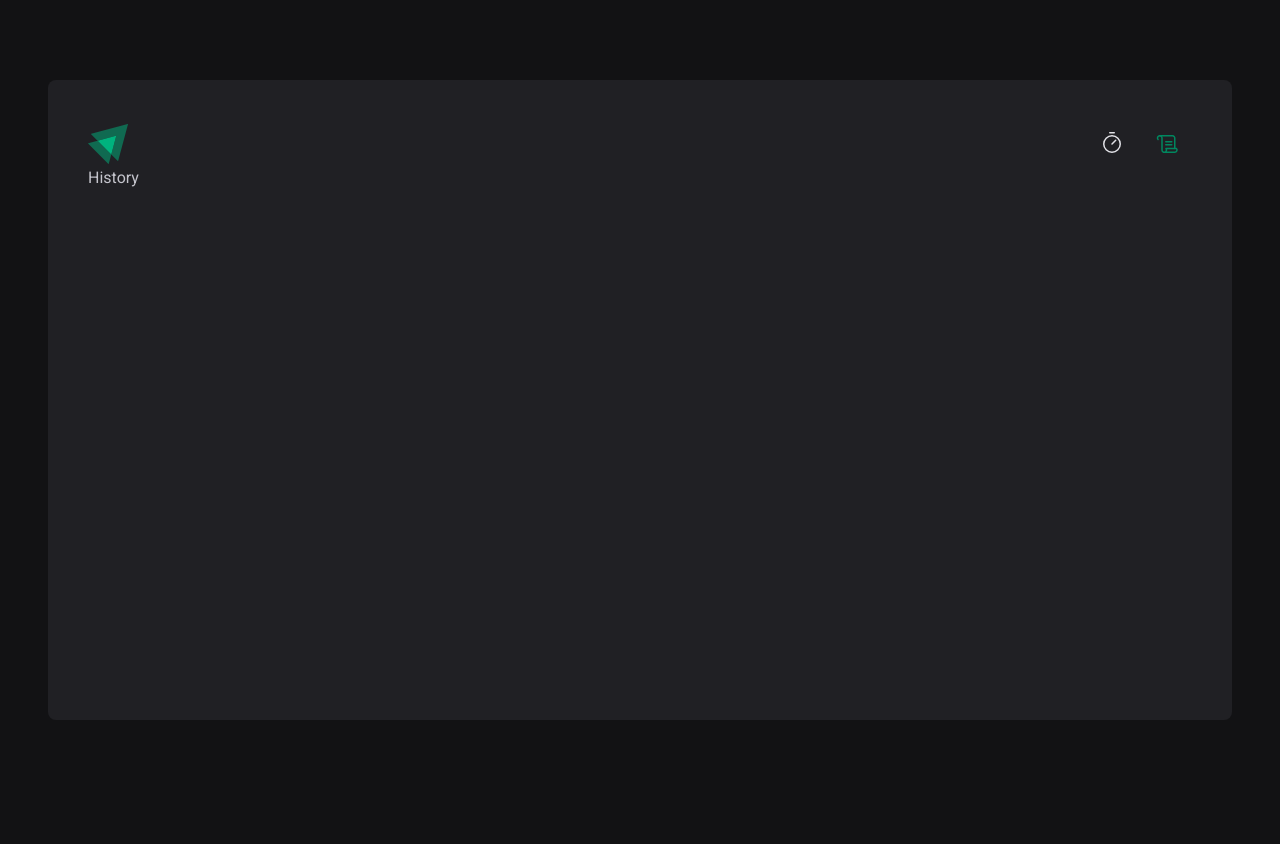
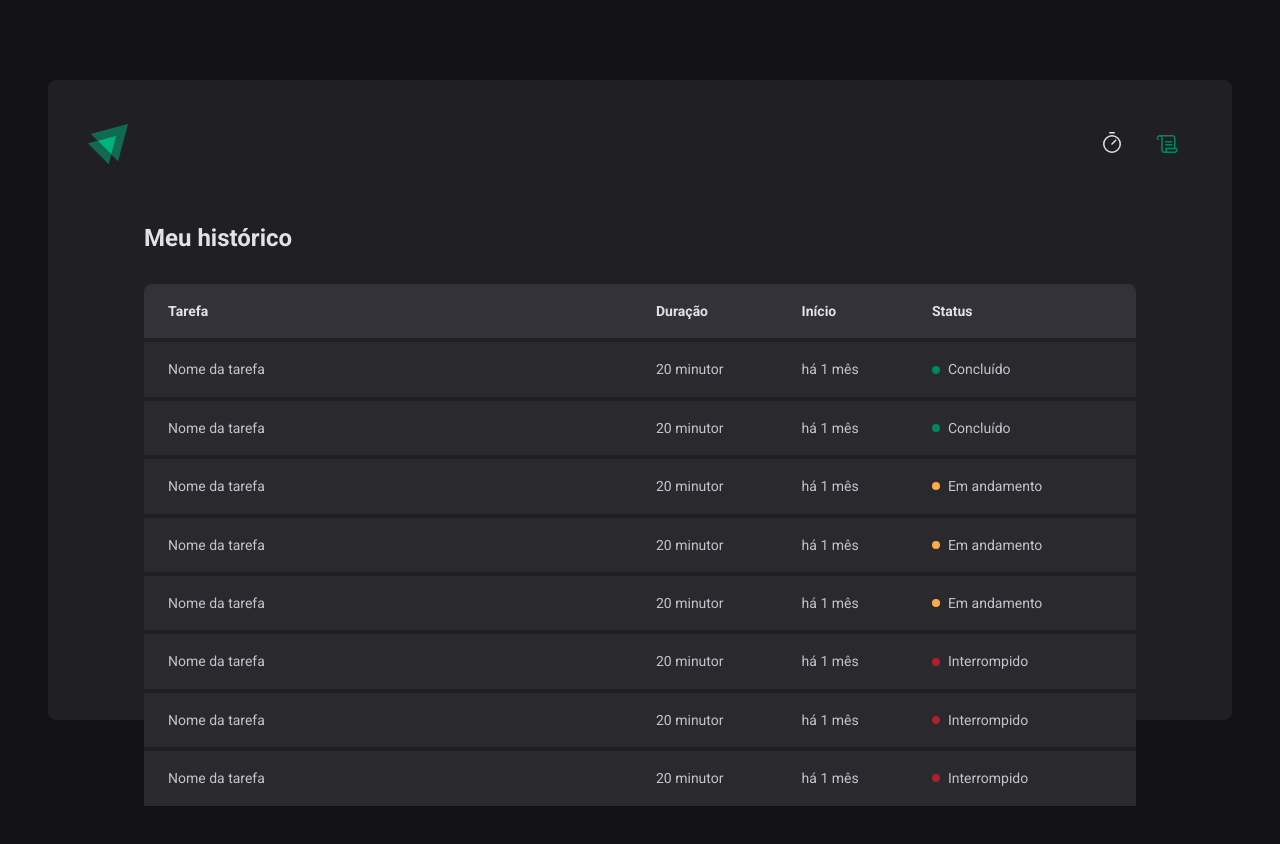
Before and after one commit to ricardroberg/rocketseat-02-ignite-timer, a React (Vite) app: page /history in a window 1280 px wide. Shown: the top 844 px of the page. Before the commit the page ends 800 px from the top, so only its background shows below. Built offline with nearby package versions, Linux system fonts and the light colour scheme.

Commit message:
Finalizada estilização do Histórico

```diff
--- a/package.json
+++ b/package.json
@@ -6,8 +6,7 @@
   "scripts": {
     "dev": "vite",
     "build": "tsc && vite build",
-    "preview": "vite preview",
-    "lint": "eslint src --ext .ts,.tsx "
+    "preview": "vite preview"
   },
   "dependencies": {
     "phosphor-react": "^1.4.1",
--- a/src/pages/History/index.tsx
+++ b/src/pages/History/index.tsx
@@ -1,3 +1,88 @@
+import { HistoryContainer, HistoryList, Status } from "./styles";
+
 export function History() {
-  return <div>History</div>;
+  return (
+    <HistoryContainer>
+      <h1>Meu histórico</h1>
+
+      <HistoryList>
+        <table>
+          <thead>
+            <tr>
+              <th>Tarefa</th>
+              <th>Duração</th>
+              <th>Início</th>
+              <th>Status</th>
+            </tr>
+          </thead>
+          <tbody>
+            <tr>
+              <td>Nome da tarefa</td>
+              <td>20 minutor</td>
+              <td>há 1 mês</td>
+              <td>
+                <Status statusColor="green">Concluído</Status>
+              </td>
+            </tr>
+            <tr>
+              <td>Nome da tarefa</td>
+              <td>20 minutor</td>
+              <td>há 1 mês</td>
+              <td>
+                <Status statusColor="green">Concluído</Status>
+              </td>
+            </tr>
+            <tr>
+              <td>Nome da tarefa</td>
+              <td>20 minutor</td>
+              <td>há 1 mês</td>
+              <td>
+                <Status statusColor="yellow">Em andamento</Status>
+              </td>
+            </tr>
+            <tr>
+              <td>Nome da tarefa</td>
+              <td>20 minutor</td>
+              <td>há 1 mês</td>
+              <td>
+                <Status statusColor="yellow">Em andamento</Status>
+              </td>
+            </tr>
+            <tr>
+              <td>Nome da tarefa</td>
+              <td>20 minutor</td>
+              <td>há 1 mês</td>
+              <td>
+                <Status statusColor="yellow">Em andamento</Status>
+              </td>
+            </tr>
+            <tr>
+              <td>Nome da tarefa</td>
+              <td>20 minutor</td>
+              <td>há 1 mês</td>
+              <td>
+                <Status statusColor="red">Interrompido</Status>
+              </td>
+            </tr>
+            <tr>
+              <td>Nome da tarefa</td>
+              <td>20 minutor</td>
+              <td>há 1 mês</td>
+              <td>
+                <Status statusColor="red">Interrompido</Status>
+              </td>
+            </tr>
+            <tr>
+              <td>Nome da tarefa</td>
+              <td>20 minutor</td>
+              <td>há 1 mês</td>
+              <td>
+                <Status statusColor="red">Interrompido</Status>
+              </td>
+            </tr>
+          </tbody>
+        </table>
+      </HistoryList>
+    </HistoryContainer>
+  );
 }
--- /dev/null
+++ b/src/pages/History/styles.ts
@@ -0,0 +1,80 @@
+import styled from "styled-components";
+
+export const HistoryContainer = styled.main`
+  flex: 1;
+  padding: 3.5rem;
+
+  display: flex;
+  flex-direction: column;
+
+  h1 {
+    font-size: 1.5rem;
+    color: ${(props) => props.theme["gray-100"]};
+  }
+`;
+
+export const HistoryList = styled.div`
+  flex: 1;
+  overflow: auto;
+  margin-top: 2rem;
+
+  table {
+    width: 100%;
+    border-collapse: collapse;
+    min-width: 600px;
+  }
+
+  th {
+    background-color: ${(props) => props.theme["gray-600"]};
+    padding: 1rem;
+    text-align: left;
+    color: ${(props) => props.theme["gray-100"]};
+    font-size: 0.875rem;
+    line-height: 1.6;
+
+    &:first-child {
+      border-top-left-radius: 8px;
+      padding-left: 1.5rem;
+    }
+
+    &:last-child {
+      border-top-right-radius: 8px;
+      padding-right: 1.5rem;
+    }
+  }
+
+  td {
+    background-color: ${(props) => props.theme["gray-700"]};
+    border-top: 4px solid ${(props) => props.theme["gray-800"]};
+    padding: 1rem;
+    font-size: 0.875rem;
+    line-height: 1.6;
+
+    &:first-child {
+      width: 50%;
+      padding-left: 1.5rem;
+    }
+
+    &:last-child {
+      padding-right: 1.5rem;
+    }
+  }
+`;
+
+interface StatusProps{
+  statusColor: 'yellow' | 'red' | 'green'
+}
+
+export const Status = styled.span<StatusProps>`
+  display: flex;
+  align-items: center;
+  gap: 0.5rem;
+
+  &::before {
+    content: "";
+    width: 0.5rem;
+    height: 0.5rem;
+    border-radius: 50%;
+    background: ${(props) => props.theme[`${props.statusColor}-500`]};
+  }
+`;
```
